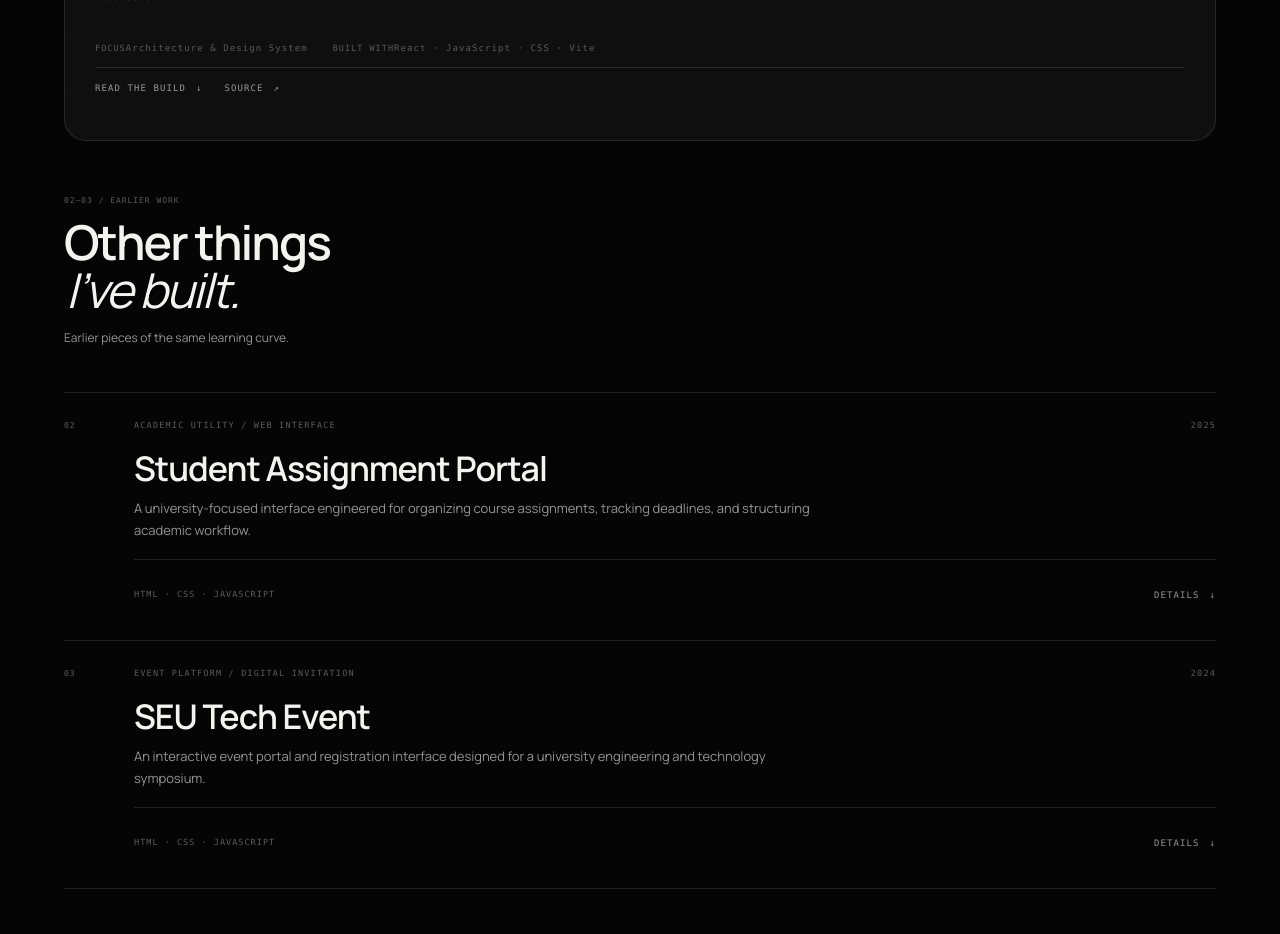
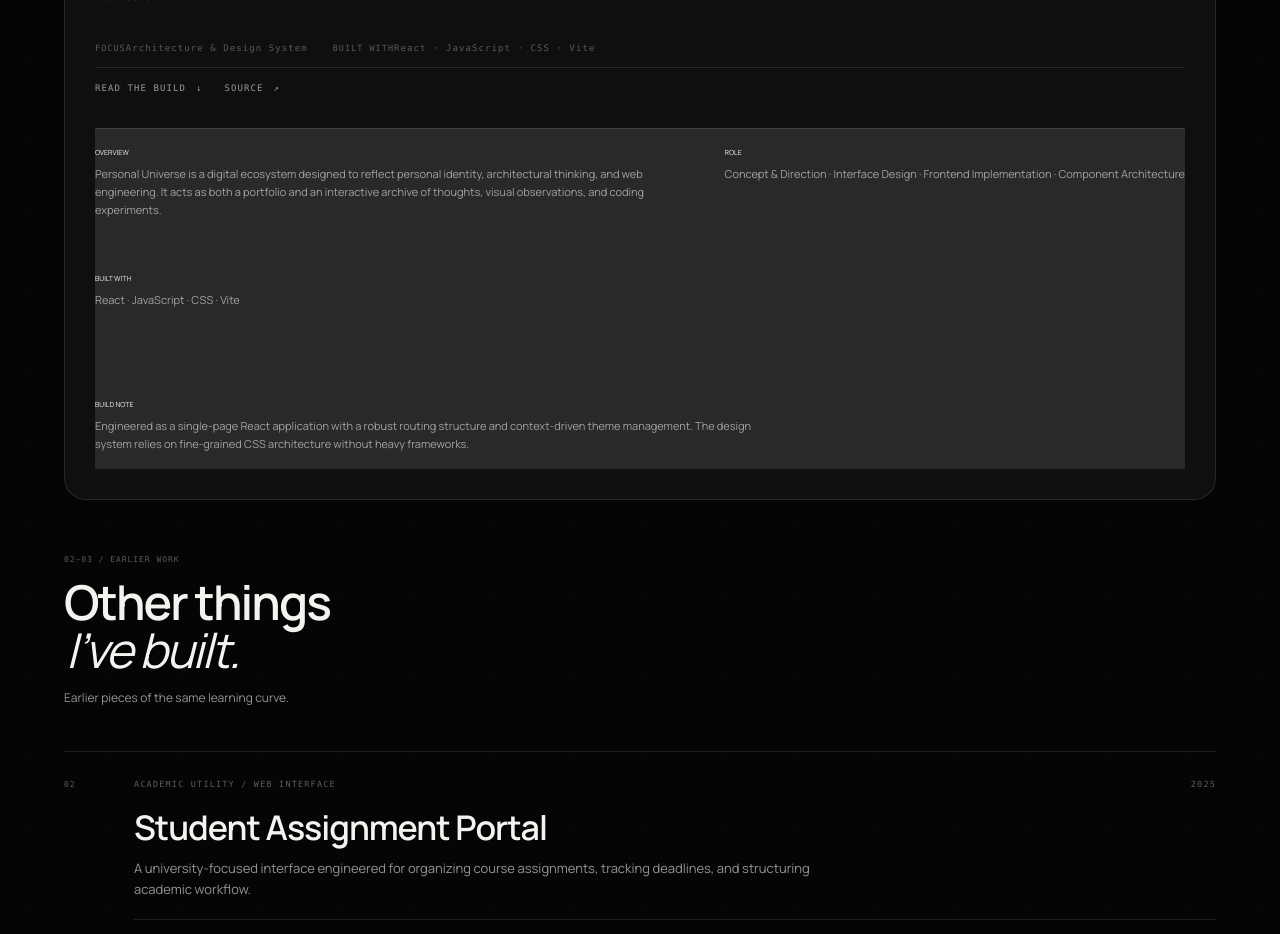
Before and after one commit to shahriarbappy60-ship-it/personal-universe, a React (Vite) app: page /create in a window 1280 px wide. Shown: the part 1860-2794 px from the top of the page. Built offline with nearby package versions, Linux system fonts and the light colour scheme.

Commit message:
refine: make project details inline and animated

```diff
--- a/src/pages/CreatePage.jsx
+++ b/src/pages/CreatePage.jsx
@@ -100,7 +100,7 @@ function FeaturedProject({ project, isOpen, onToggle }) {
           )}
         </div>
 
-        <div id={`create-detail-${project.id}`} className="create-featured-details" hidden={!isOpen}>
+        <div id={`create-detail-${project.id}`} className={`create-featured-details ${isOpen ? 'is-visible' : ''}`} aria-hidden={!isOpen}>
           <div className="create-detail-overview">
             <span>OVERVIEW</span>
             <p>{project.overview}</p>
@@ -156,7 +156,7 @@ function ArchiveProject({ project, isOpen, onToggle }) {
         </div>
       </div>
 
-      <div id={`create-detail-${project.id}`} className="create-archive-details" hidden={!isOpen}>
+      <div id={`create-detail-${project.id}`} className={`create-archive-details ${isOpen ? 'is-visible' : ''}`} aria-hidden={!isOpen}>
         <div>
           <span>FOCUS</span>
           <p>{project.focus}</p>
```
